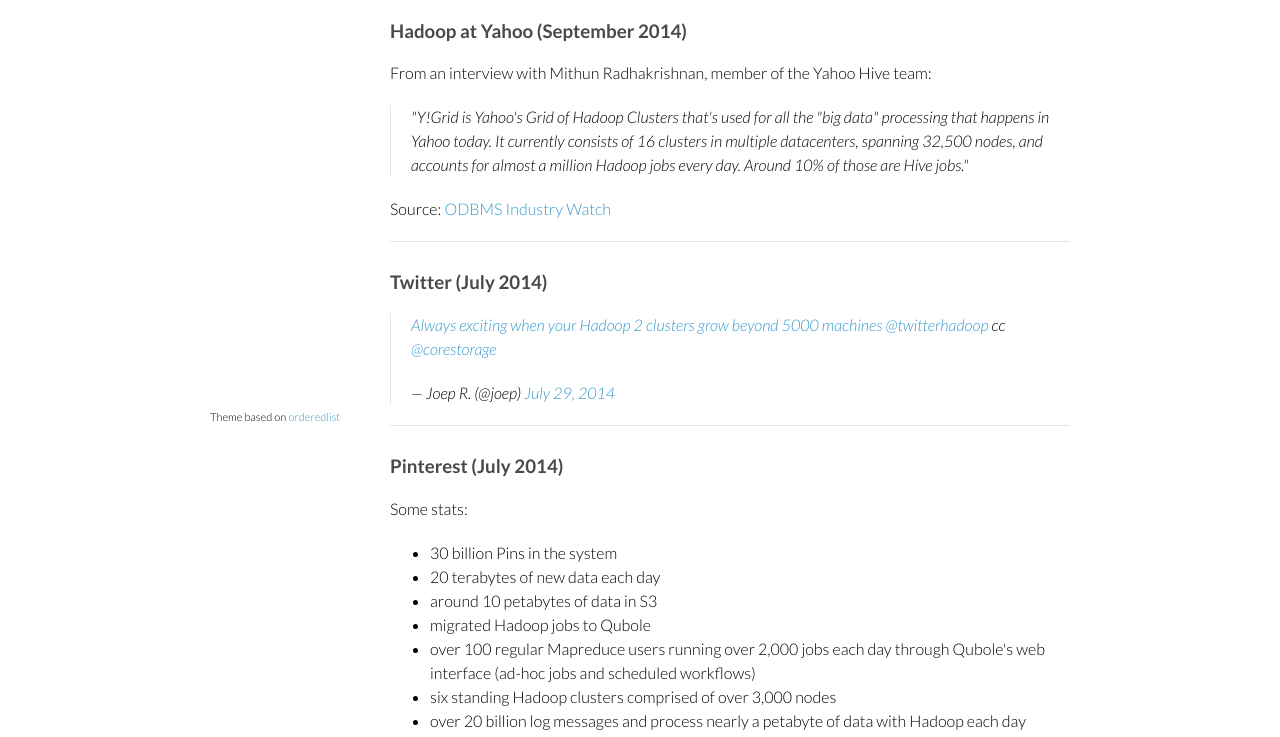
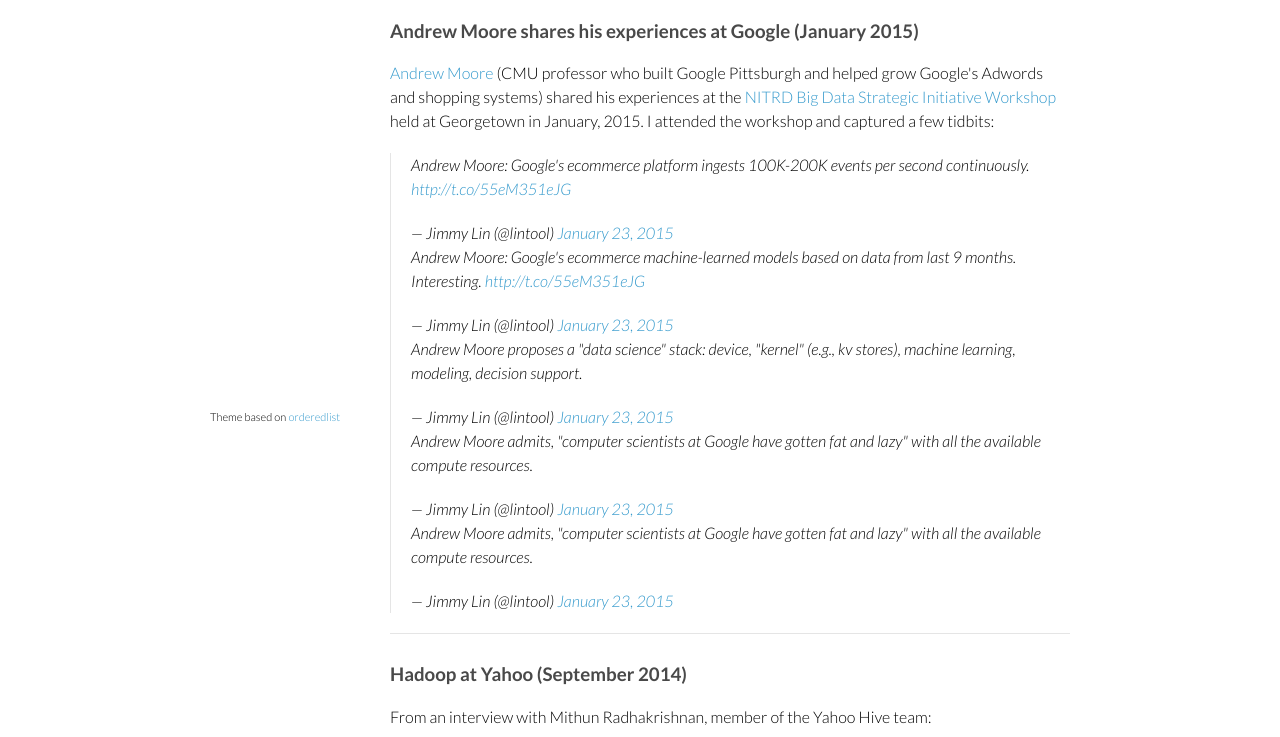
Before and after one commit to lintool/my-data-is-bigger-than-your-data, a plain HTML site: page index.html in a window 1280 px wide. Shown: the part 303-1040 px from the top of the page. Drawn offline with Linux system fonts and the light colour scheme.

Commit message:
Updates from http://workshops.cs.georgetown.edu/BDSI-2015/

```diff
--- a/index.html
+++ b/index.html
@@ -31,6 +31,28 @@
 <p>Without further adieu, here's "big" data, in reverse chronological order...</p>
 
 <p><hr/></p>
+
+<h3 style="padding-top: 10px">Andrew Moore shares his experiences at Google (January 2015)</h3>
+
+<p><a href="http://www.cs.cmu.edu/~awm/">Andrew Moore</a> (CMU professor who built Google Pittsburgh and helped grow Google's Adwords and shopping systems) shared his experiences at the <a href="http://workshops.cs.georgetown.edu/BDSI-2015/">NITRD Big Data Strategic Initiative Workshop</a> held at Georgetown in January, 2015. I attended the workshop and captured a few tidbits:</p>
+
+<blockquote class="twitter-tweet" lang="en"><p>Andrew Moore: Google&#39;s ecommerce platform ingests 100K-200K events per second continuously. <a href="http://t.co/55eM351eJG">http://t.co/55eM351eJG</a></p>&mdash; Jimmy Lin (@lintool) <a href="https://twitter.com/lintool/status/558637581605535744">January 23, 2015</a></blockquote>
+<script async src="//platform.twitter.com/widgets.js" charset="utf-8"></script>
+
+<blockquote class="twitter-tweet" lang="en"><p>Andrew Moore: Google&#39;s ecommerce machine-learned models based on data from last 9 months. Interesting. <a href="http://t.co/55eM351eJG">http://t.co/55eM351eJG</a></p>&mdash; Jimmy Lin (@lintool) <a href="https://twitter.com/lintool/status/558641992935440384">January 23, 2015</a></blockquote>
+<script async src="//platform.twitter.com/widgets.js" charset="utf-8"></script>
+
+<blockquote class="twitter-tweet" lang="en"><p>Andrew Moore proposes a &quot;data science&quot; stack: device, &quot;kernel&quot; (e.g., kv stores), machine learning, modeling, decision support.</p>&mdash; Jimmy Lin (@lintool) <a href="https://twitter.com/lintool/status/558645184398102530">January 23, 2015</a></blockquote>
+<script async src="//platform.twitter.com/widgets.js" charset="utf-8"></script>
+
+<blockquote class="twitter-tweet" lang="en"><p>Andrew Moore admits, &quot;computer scientists at Google have gotten fat and lazy&quot; with all the available compute resources.</p>&mdash; Jimmy Lin (@lintool) <a href="https://twitter.com/lintool/status/558646614139879424">January 23, 2015</a></blockquote>
+<script async src="//platform.twitter.com/widgets.js" charset="utf-8"></script>
+
+<blockquote class="twitter-tweet" lang="en"><p>Andrew Moore admits, &quot;computer scientists at Google have gotten fat and lazy&quot; with all the available compute resources.</p>&mdash; Jimmy Lin (@lintool) <a href="https://twitter.com/lintool/status/558646614139879424">January 23, 2015</a></blockquote>
+<script async src="//platform.twitter.com/widgets.js" charset="utf-8"></script>
+
+<p><hr/></p>
+
 <h3 style="padding-top: 10px">Hadoop at Yahoo (September 2014)</h3>
 
 <p>From an interview with Mithun Radhakrishnan, member of the Yahoo Hive team:</p>
@@ -57,7 +79,7 @@
   <li>20 terabytes of new data each day</li>
   <li>around 10 petabytes of data in S3</li>
   <li>migrated Hadoop jobs to Qubole</li>
-  <li>over 100 regular Mapreduce users running over 2,000 jobs each day through Qubole's web interface (ad-hoc jobs and scheduled workflows)</li>
+  <li>over 100 regular MapReduce users running over 2,000 jobs each day through Qubole's web interface (ad-hoc jobs and scheduled workflows)</li>
   <li>six standing Hadoop clusters comprised of over 3,000 nodes</li>
   <li>over 20 billion log messages and process nearly a petabyte of data with Hadoop each day</li>
 
```
